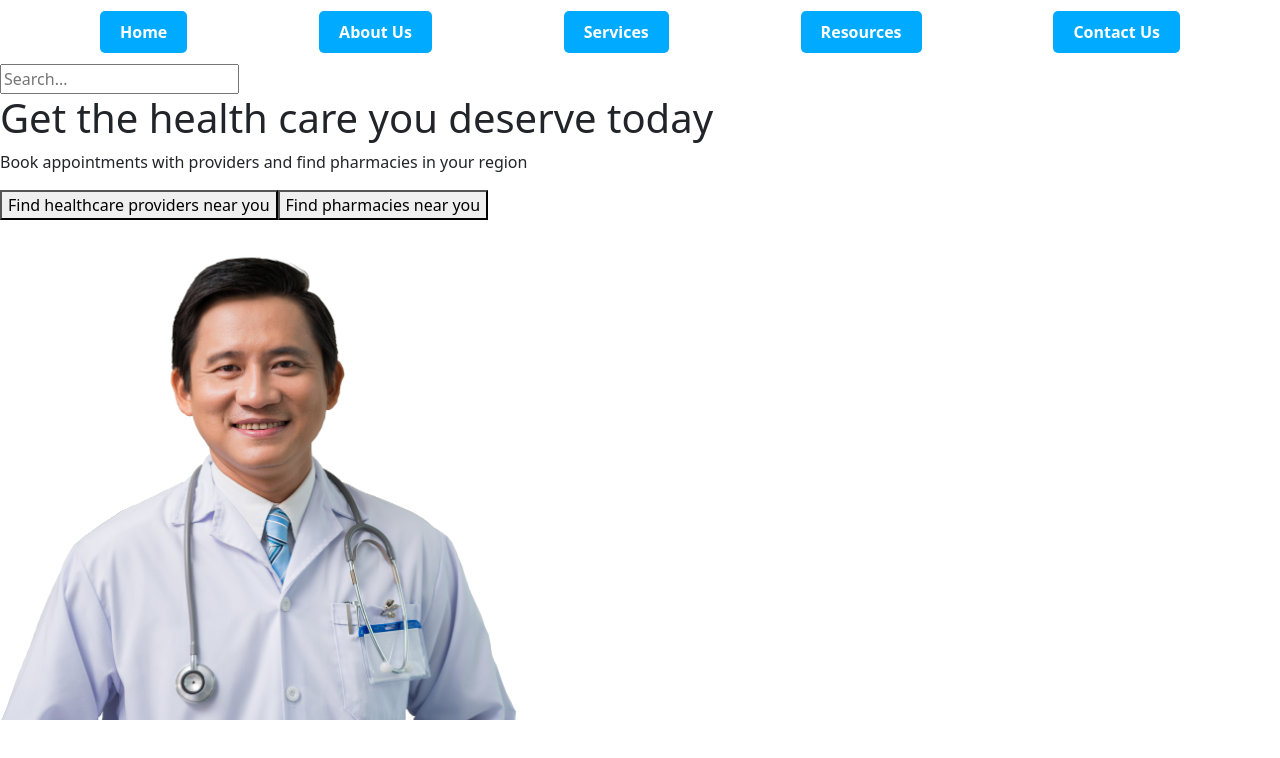
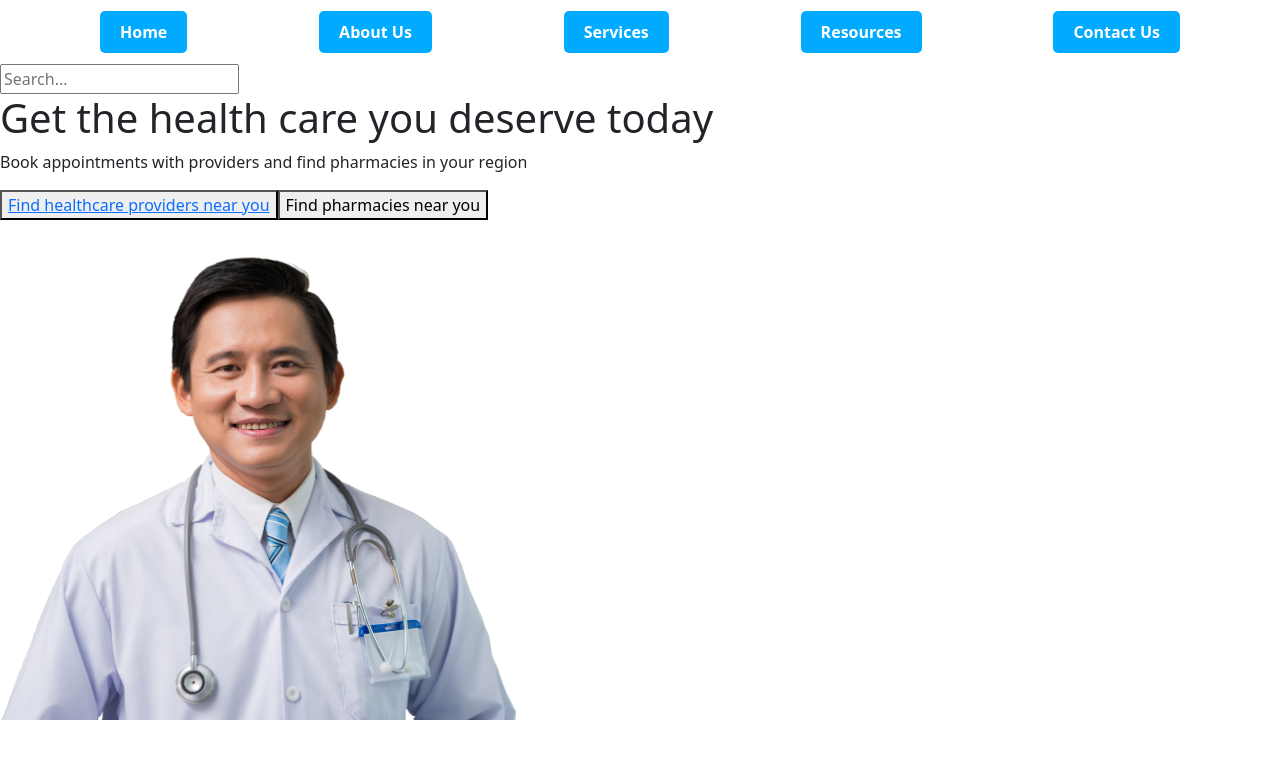
Before and after one commit to phombal/fchip, a React (Create React App) app in the folder fchip-website/: page / in a window 1280 px wide. Shown: the top 758 px of the page. Built offline with nearby package versions, Linux system fonts and the light colour scheme.

Commit message:
linked homepage to provider_search and slightly adjust navbar

```diff
--- a/fchip-website/src/homepage.js
+++ b/fchip-website/src/homepage.js
@@ -1,6 +1,7 @@
 import React from 'react';
 import doctorImage from './pictures/example-doctor.png'
 import styles from './homepage/homepage.module.css'
+import { Link } from 'react-router-dom';
 
 function HomePage() {
   return (
@@ -9,7 +10,7 @@ function HomePage() {
         <nav>
           <ul>
             <li>
-              <a href="#home">Home</a>
+              <Link to="/">Home</Link>
             </li>
             <li>
               <a href="#about">About Us</a>
@@ -34,7 +35,7 @@ function HomePage() {
         </p>
         <div className="button-container">
           <button className="custom-button">
-            Find healthcare providers near you
+          <Link to="/provider_search">Find healthcare providers near you</Link>
           </button>
           <button className="custom-button">Find pharmacies near you</button>
         </div>
--- a/fchip-website/src/map_page/navbar.js
+++ b/fchip-website/src/map_page/navbar.js
@@ -8,13 +8,13 @@ function NavigationBar() {
   return (
     <Navbar bg="danger" variant="danger" expand="lg">
       <Container>
-        <Navbar.Brand href="#home" className="text-white">FCHIP</Navbar.Brand>
+        <Navbar.Brand href="https://fchip.org" target="_blank" rel="noopener noreferrer" className="text-white">FCHIP</Navbar.Brand>
         <Navbar.Toggle aria-controls="basic-navbar-nav" />
         <Navbar.Collapse id="basic-navbar-nav">
           <Nav className="me-auto">
             <Nav.Link as={Link} to='/' className="text-white">{t('nav_bar.home')}</Nav.Link>
             <Nav.Link href="#pharmacy-search" className="text-white">{t('nav_bar.pharmacy')}</Nav.Link>
-            <Nav.Link href="#provider-search" className="text-white">{t('nav_bar.provider')}</Nav.Link>
+            <Nav.Link className="text-white">{t('nav_bar.provider')}</Nav.Link>
           </Nav>
         </Navbar.Collapse>
       </Container>
```
